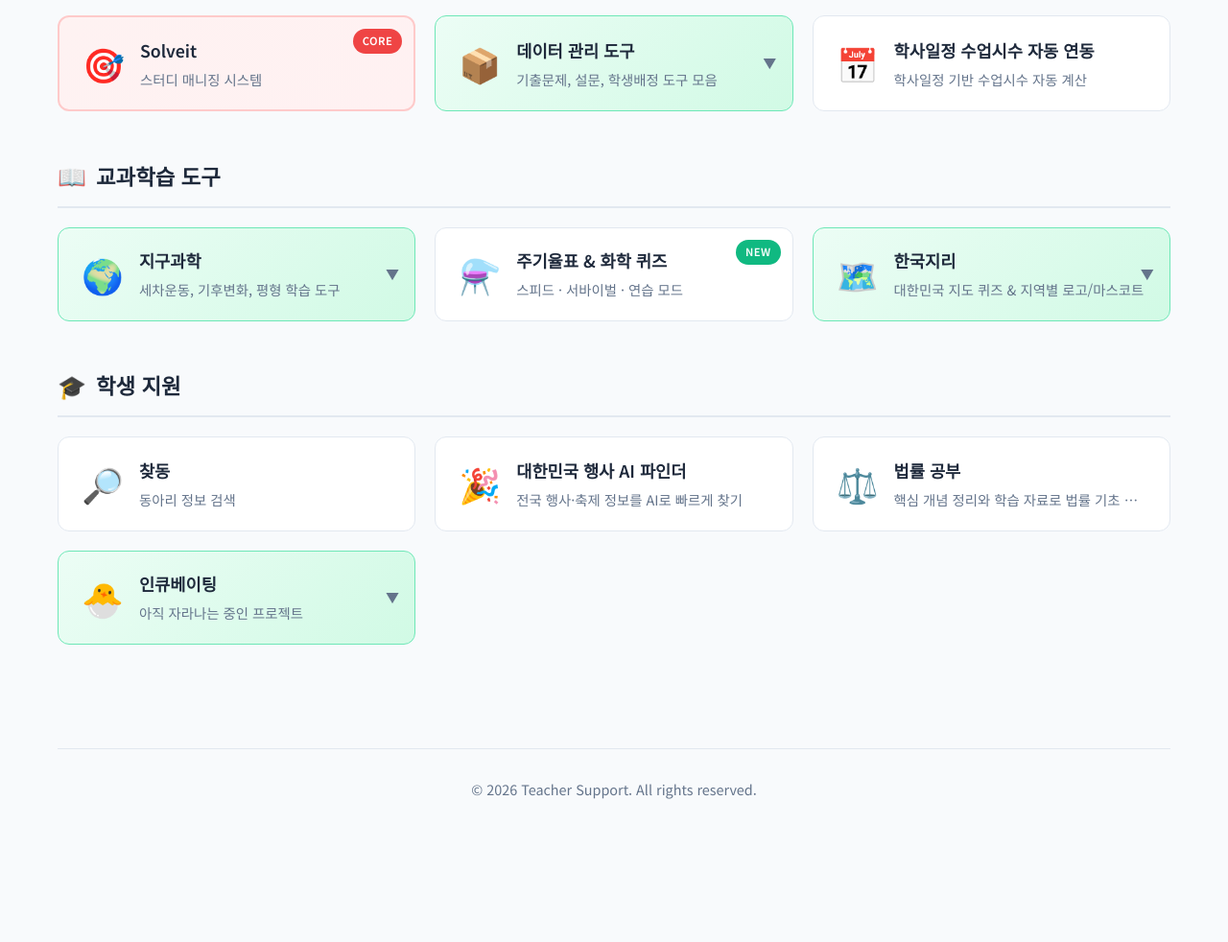
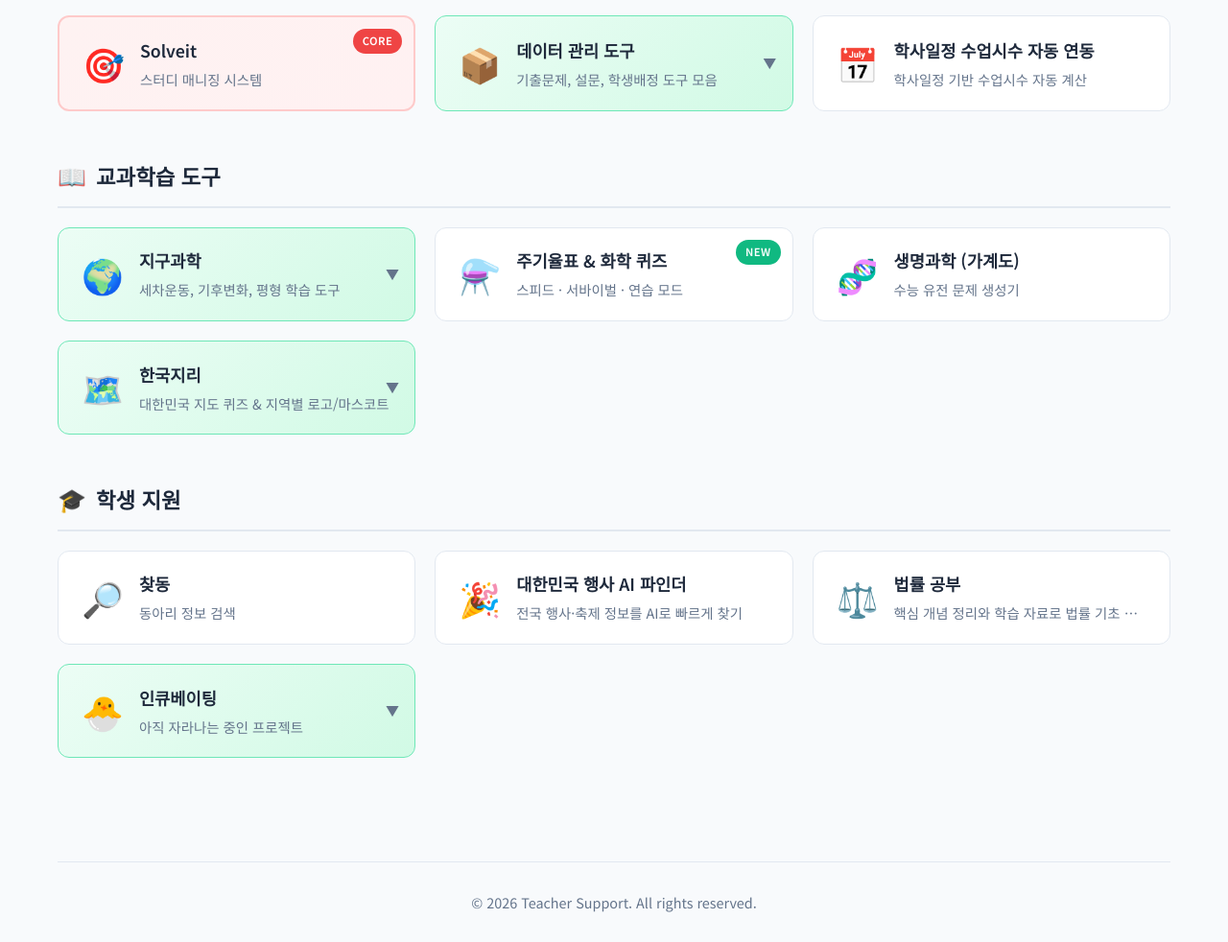
Before and after one commit to CHOISEONGYEOL/Teacher-support, a Python web app: template templates/index.html in a window 1280 px wide. Shown: the part 810-1792 px from the top of the page at 96% size. Before the commit the page ends 1643 px from the top, so only its background shows below. Run offline with Jinja, Linux system fonts and the light colour scheme; the template is opened without the code that fills it, so the values that code supplies are empty; some libraries are stand-ins or nearby versions.

Commit message:
feat: 교과학습 도구에 생명과학 (가계도) 추가
- 🧬 생명과학 (가계도) 항목 추가
- 수능 유전 문제 생성기 (project-mendel.vercel.app) 링크 연결

Co-Authored-By: Claude Opus 4.5 <noreply@anthropic.com>

```diff
--- a/templates/index.html
+++ b/templates/index.html
@@ -239,6 +239,13 @@
                         <div class="card-badge">NEW</div>
                     </a>
 
+                    <a href="https://project-mendel.vercel.app/" target="_blank" class="card card-external">
+                        <div class="card-icon">🧬</div>
+                        <div class="card-content">
+                            <h3>생명과학 (가계도)</h3>
+                            <p>수능 유전 문제 생성기</p>
+                        </div>
+                    </a>
 
 <!-- 한국지리 폴더 -->
                     <div class="card card-folder" id="korean-geography-folder">
```
